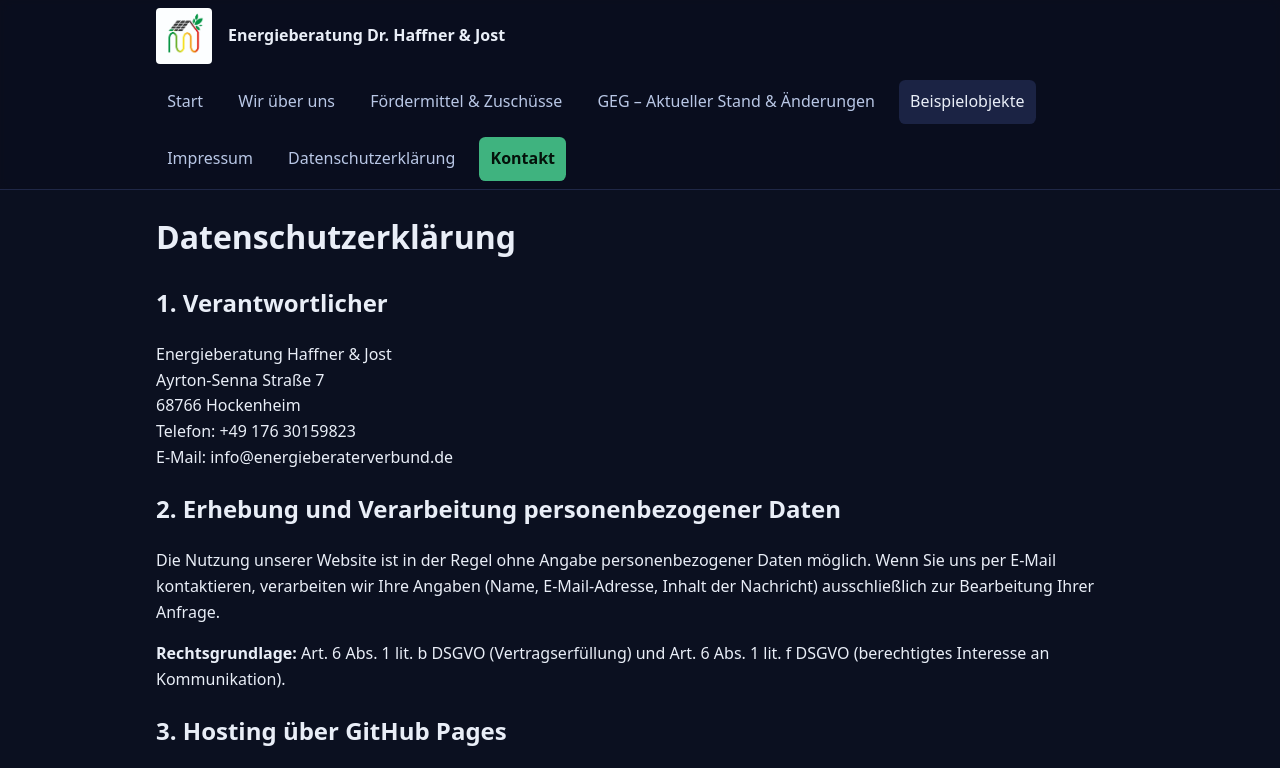
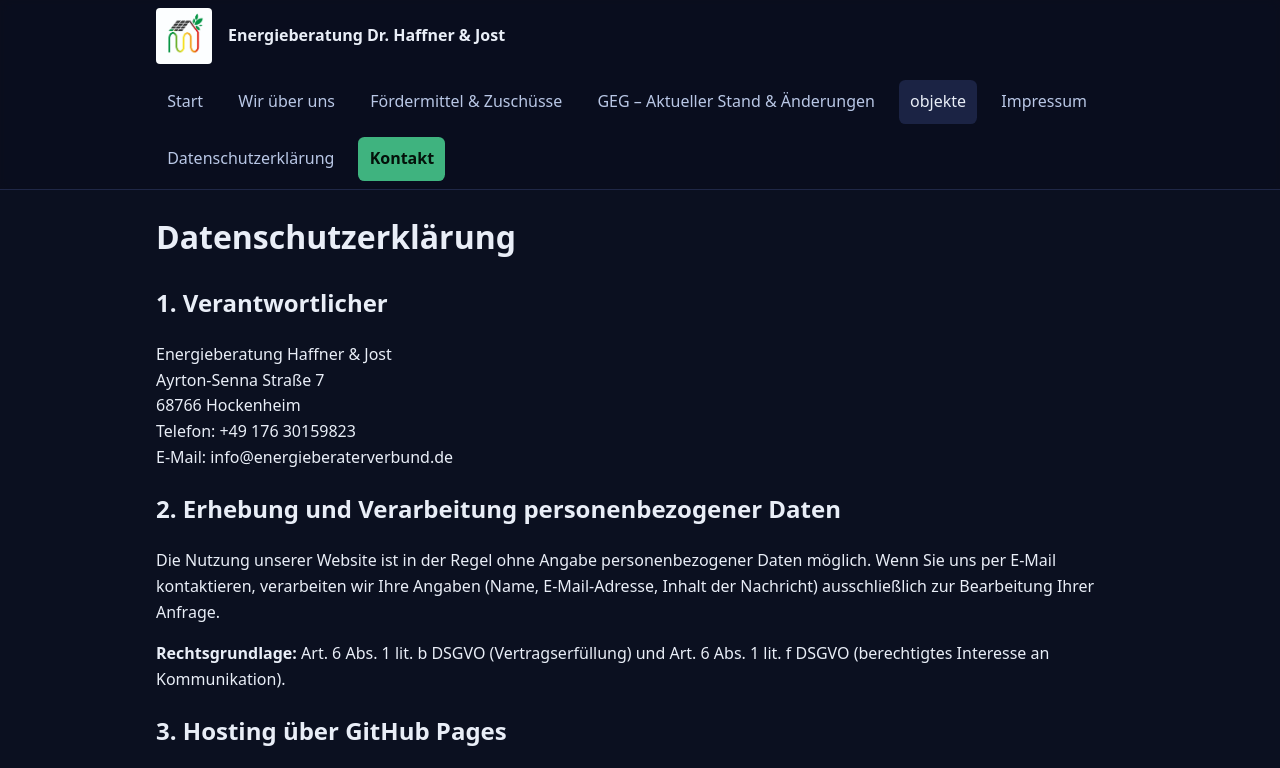
Before and after one commit to Dr-Haffner/Energieberaterverbund, a plain HTML site: page datenschutzerklaerung.html in a window 1280 px wide. Shown: the top 768 px of the page. Drawn offline with Linux system fonts and the light colour scheme.

Commit message:
Update datenschutzerklaerung.html

```diff
--- a/datenschutzerklaerung.html
+++ b/datenschutzerklaerung.html
@@ -26,10 +26,10 @@ document.head.appendChild(s);
 
 
   <!-- Open Graph -->
-  <meta property="og:title" content="Beispielobjekte | Energieberatung Dr. Haffner & Jost">
+  <meta property="og:title" content="Datenschutzerklaerung | Energieberatung Dr. Haffner & Jost">
   <meta property="og:description" content="Ausgewählte Referenzen und Projekte der Energieberatung Dr. Haffner & Jost – iSFP, Heizlastberechnungen, Fördermittelberatung und energetische Gebäudesanierung.">
   <meta property="og:type" content="website">
-  <meta property="og:url" content="https://www.energieberaterverbund.de/beispielobjekte.html">
+  <meta property="og:url" content="https://www.energieberaterverbund.de/Datenschutzerklaerung.html">
   <meta property="og:image" content="https://www.energieberaterverbund.de/assets/img/og-image.jpg">
   <meta property="og:locale" content="de_DE">
 
@@ -52,7 +52,7 @@ document.head.appendChild(s);
   	<a href="wir-ueber-uns.html">Wir über uns</a>
 	<a href="foerdermittel.html">Fördermittel &amp; Zuschüsse</a>
     <a href="GEGundNEWS.html">GEG – Aktueller Stand &amp; Änderungen</a>
-  	<a href="beispielobjekte.html" class="active" aria-current="page">Beispielobjekte</a>
+  	<a href="objekte.html" class="active" aria-current="page">objekte</a>
   	<a href="impressum.html">Impressum</a>
 	<a href="datenschutzerklaerung.html">Datenschutzerklärung</a>
   	<a class="btn" href="mailto:info@energieberaterverbund.de">Kontakt</a>
```
